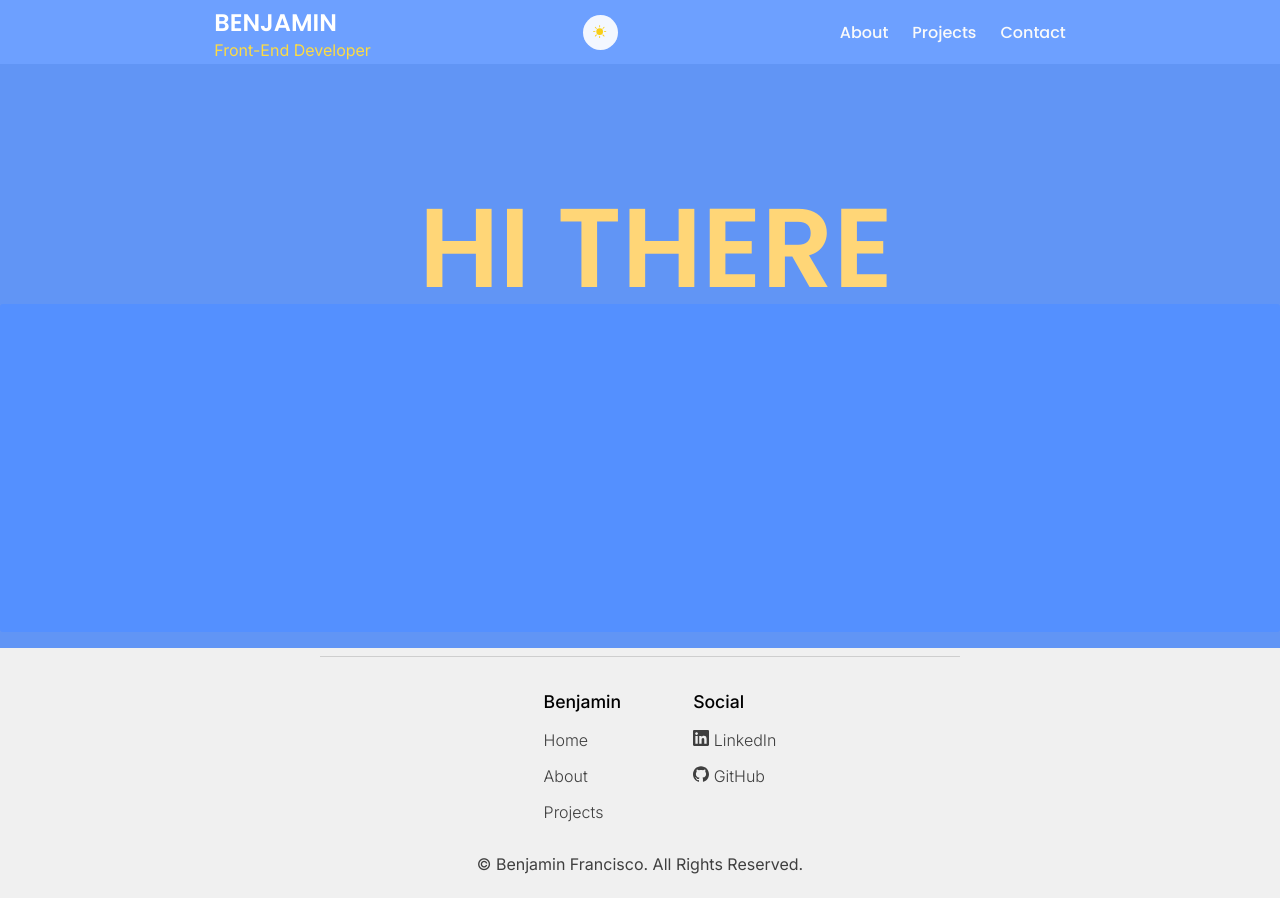
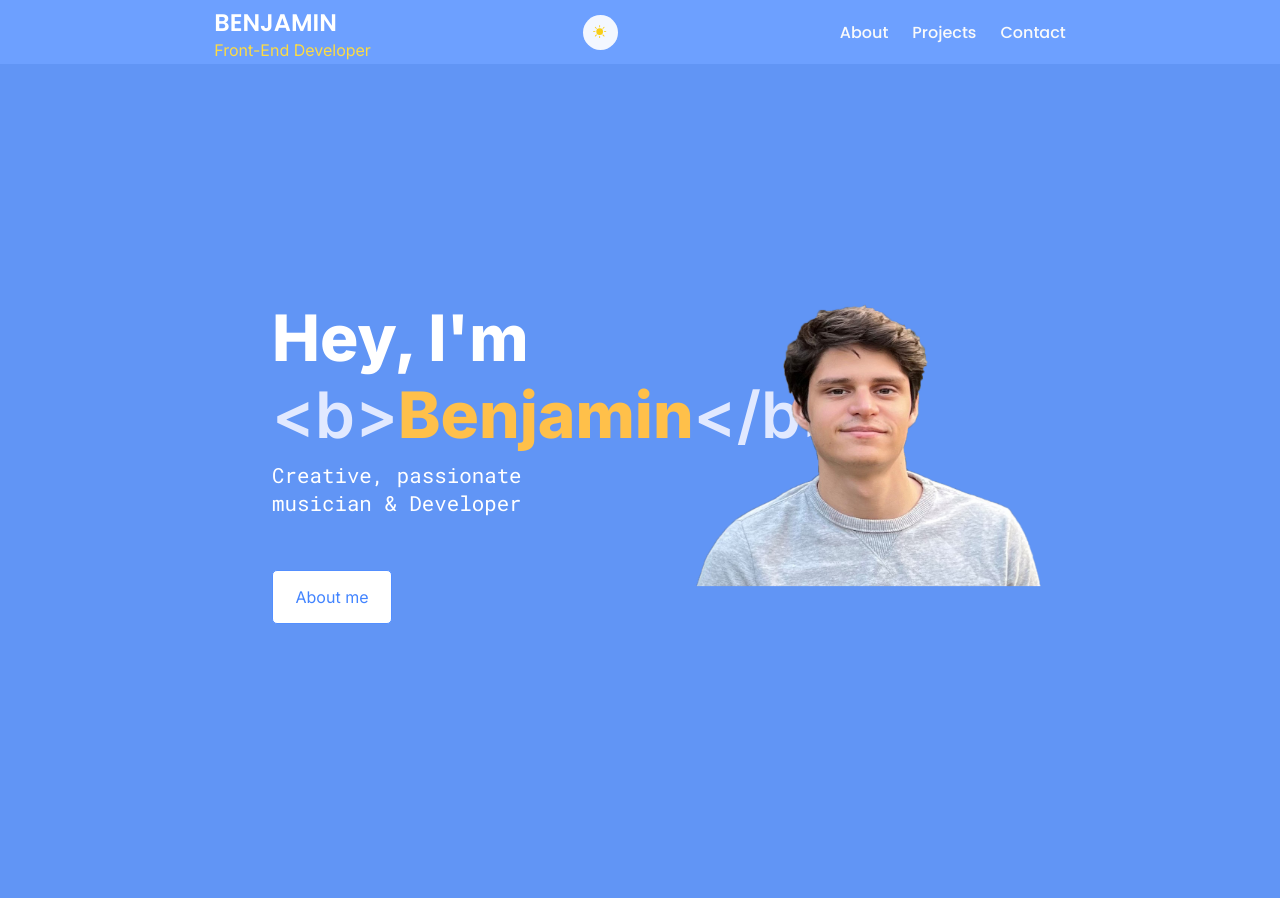
Before and after one commit to NimajF/portfolio, a Next.js app: page / in a window 1280 px wide. After the commit the page ends 800 px from the top, so only its background shows below. Built offline with nearby package versions, Linux system fonts and the light colour scheme.

Commit message:
Add a basic template for pages

```diff
--- a/pages/index.js
+++ b/pages/index.js
@@ -1,9 +1,45 @@
-import Layout from "../components/Layout"
+import Head from "next/head";
+import Navbar from "../components/Navbar";
+import styles from "../styles/Home.module.css";
+import Image from "next/image";
+import Link from "next/link";
 
 export default function Home() {
   return (
-   <Layout>
-     <h1>HI THERE</h1>
-   </Layout>
-  )
+    <>
+      <Head>
+        <title>Benjamin - Junior WEB Developer</title>
+      </Head>
+      <Navbar />
+      <main className={styles.mainContainer}>
+        <div className={styles.homeContainer}>
+          <div className={styles.homeTitles}>
+            <h1>
+              Hey, I'm <b>{`<b>`}</b>
+              <span>Benjamin</span>
+              <b>{`</b>`}</b>
+            </h1>
+            <p>Creative, passionate musician & Developer</p>
+            {/* <ul>
+              <li> 💻 Junior Web Developer</li>
+              <li> ⚛️ React lover</li>
+              <li>🎸 Guitarist</li>
+            </ul> */}
+            <Link href="/about">
+              <a>About me</a>
+            </Link>
+          </div>
+          <div className={styles.homeImage}>
+            <Image
+              className={styles.personalImage}
+              src="/IMG_0798.png"
+              alt="Picture of the author"
+              height={550}
+              width={400}
+            />
+          </div>
+        </div>
+      </main>
+    </>
+  );
 }
```
Also changed, not shown: pages/about.js (+24 -22 lines), pages/contact.js (+15 -9 lines), pages/projects.js (+6 -2 lines).
